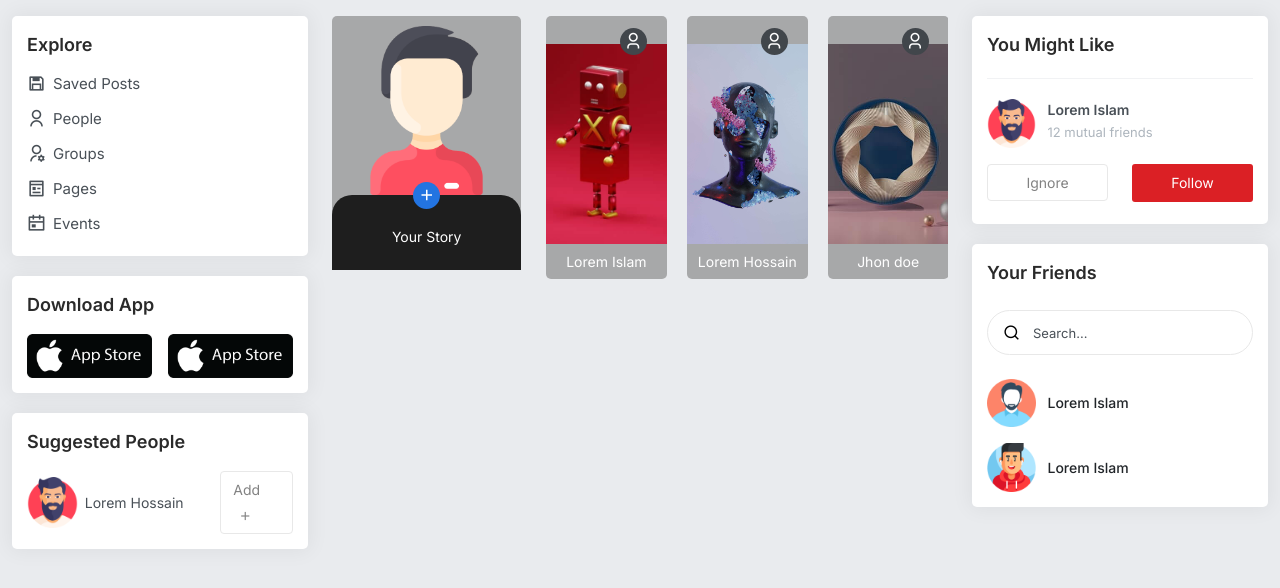
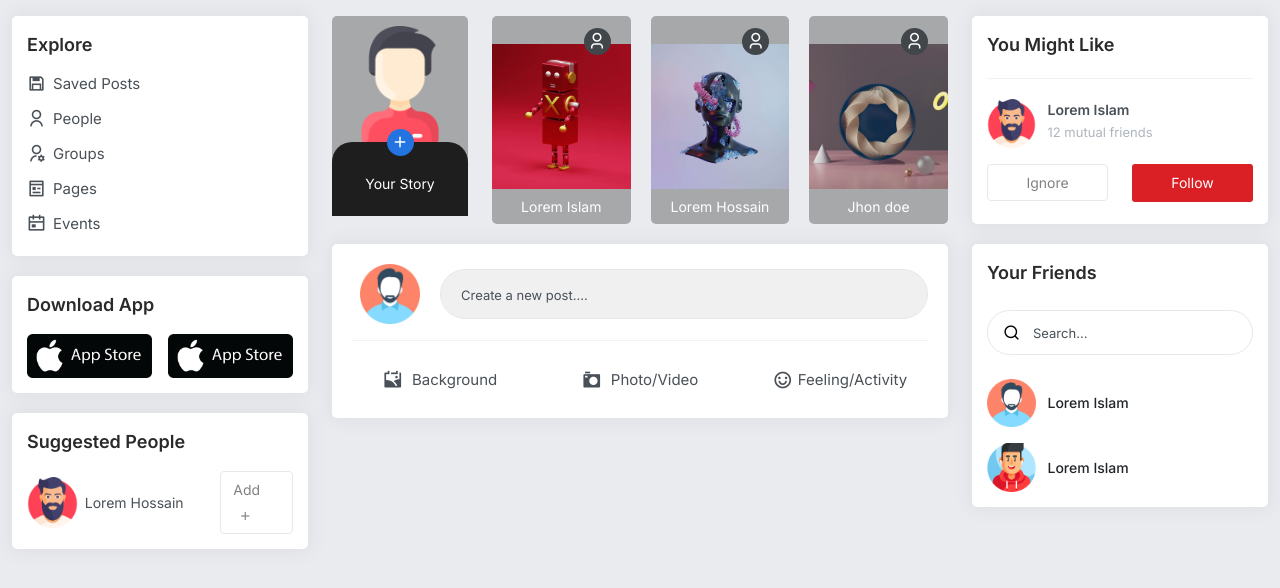
Before and after one commit to atikulislamatik/abook, a plain HTML site: page index.html in a window 1280 px wide. Drawn offline with Linux system fonts and the light colour scheme.

Commit message:
add post area added

```diff
--- a/assets/css/style.scss
+++ b/assets/css/style.scss
@@ -151,10 +151,12 @@ ul {
   font-size: 15px;
   padding: 10px 20px;
   width: 100%;
+  transition: border-color 0.15s ease-in-out, box-shadow 0.15s ease-in-out;
 
   &::placeholder {
     color: #495057;
     font-size: 13px;
+    transition: 0.3s;
   }
 
   &:focus {
@@ -162,7 +164,11 @@ ul {
     background-color: transparent;
     box-shadow: unset;
     outline: 0;
-    border: 1px solid $main-color;
+    border: 1px solid #828282;
+
+    &::placeholder {
+      padding-left: 5px;
+    }
   }
 }
 
@@ -1544,6 +1550,10 @@ Go Top Style*/
 .main-content {
   position: relative;
 
+  hr {
+    background-color: #adb5bdb0 !important;
+  }
+
   .left-content {
     position: relative;
 
@@ -1723,9 +1733,22 @@ Go Top Style*/
         background: #7171718c;
         border-radius: 5px;
         padding: 28px 0 0px 0;
+        transition: 0.3s;
+        cursor: pointer;
+
+        &::before {
+          position: absolute;
+          content: "";
+          background: #2a2a2a30;
+          width: 100%;
+          height: 100%;
+          left: 0;
+          top: 0;
+          visibility: hidden;
+        }
 
         .img {
-          height: 200px;
+          height: 145px;
 
           .icon {
             width: 27px;
@@ -1746,7 +1769,7 @@ Go Top Style*/
           }
 
           img {
-            height: 200px;
+            height: 145px;
             object-fit: cover;
           }
         }
@@ -1760,7 +1783,57 @@ Go Top Style*/
             margin: 0;
           }
         }
+
+        &:hover {
+          &::before {
+            visibility: visible;
+          }
+        }
       }
     }
-  }
-}
+
+    .add-post-area {
+      position: relative;
+      padding: 20px;
+      background: #fff;
+      box-shadow: $box-shadow;
+      border-radius: 5px;
+      margin-top: 20px;
+
+      .img {
+        width: 60px;
+        height: 60px;
+        margin: 0 auto;
+
+        img {
+          width: 60px;
+          height: 60px;
+          object-fit: cover;
+        }
+
+      }
+
+      .post-box {
+        position: relative;
+
+        .form-control {
+          border-radius: 50px;
+          background: #f0f0f0;
+        }
+      }
+      .single-add{
+        text-align: center;
+        margin-bottom: 5px;
+        a{
+          font-size: 15px;
+          i{
+            font-size: 20px;
+            margin-right: 5px;
+            position: relative;
+            top: 5px;
+          }
+        }
+      }
+    }
+  }
+}
--- a/assets/js/main.js
+++ b/assets/js/main.js
@@ -66,7 +66,7 @@ jQuery(
           items: 3,
         },
         1300: {
-          items: 2,
+          items: 3,
         },
       },
     });
--- a/index.html
+++ b/index.html
@@ -22,7 +22,7 @@
     <!-- Responsive CSS -->
     <link rel="stylesheet" href="assets/css/responsive.css" />
     <!-- Tittle -->
-    <title>eNFT - NFT Marketplace HTML Template</title>
+    <title>abook - Social network app HTML Template</title>
 
     <link rel="icon" type="image/png" href="assets/images/favicon.png" />
   </head>
@@ -107,7 +107,7 @@
             <div class="middel-content">
               <!-- Story area -->
               <div class="row">
-                <div class="col-lg-4">
+                <div class="col-lg-3">
                   <div class="add-story">
                     <a href="#">
                       <div class="img">
@@ -120,7 +120,7 @@
                     </a>
                   </div>
                 </div>
-                <div class="col-lg-8">
+                <div class="col-lg-9">
                   <div class="story-slider owl-carousel owl-theme">
                     <div class="single-story">
                       <a href="#">
@@ -158,11 +158,52 @@
                   </div>
                 </div>
               </div>
-               <!-- End Story area -->
+              <!-- End Story area -->
 
-               <!-- Add Post area -->
-
-               <!-- End Add Post area -->
+              <!-- Add Post area -->
+              <div class="row">
+                <div class="col-lg-12">
+                  <div class="add-post-area">
+                    <div class="row align-items-center">
+                      <div class="col-2">
+                        <div class="img">
+                          <img src="assets/images/user/1.png" alt="user" />
+                        </div>
+                      </div>
+                      <div class="col-10 ps-0">
+                        <div class="post-box">
+                          <form>
+                            <input
+                              type="text"
+                              class="input-search form-control"
+                              placeholder="Create a new post...."
+                            />
+                          </form>
+                        </div>
+                      </div>
+                    </div>
+                    <hr>
+                    <div class="row">
+                      <div class="col-lg-4">
+                        <div class="single-add">
+                          <a href="#"><i class="ri-gallery-fill"></i> <span>Background</span> </a>
+                        </div>
+                      </div>
+                      <div class="col-lg-4">
+                        <div class="single-add">
+                         <a href="#"> <i class="ri-camera-3-fill"></i> <span>Photo/Video</span></a>
+                        </div>
+                      </div>
+                      <div class="col-lg-4">
+                        <div class="single-add">
+                          <a href="#"><i class="ri-emotion-happy-line"></i><span>Feeling/Activity</span></a>
+                        </div>
+                      </div>
+                    </div>
+                  </div>
+                </div>
+              </div>
+              <!-- End Add Post area -->
             </div>
           </div>
           <div class="col-lg-3">
```
Also changed, not shown: assets/css/style.css, 1 other file.
